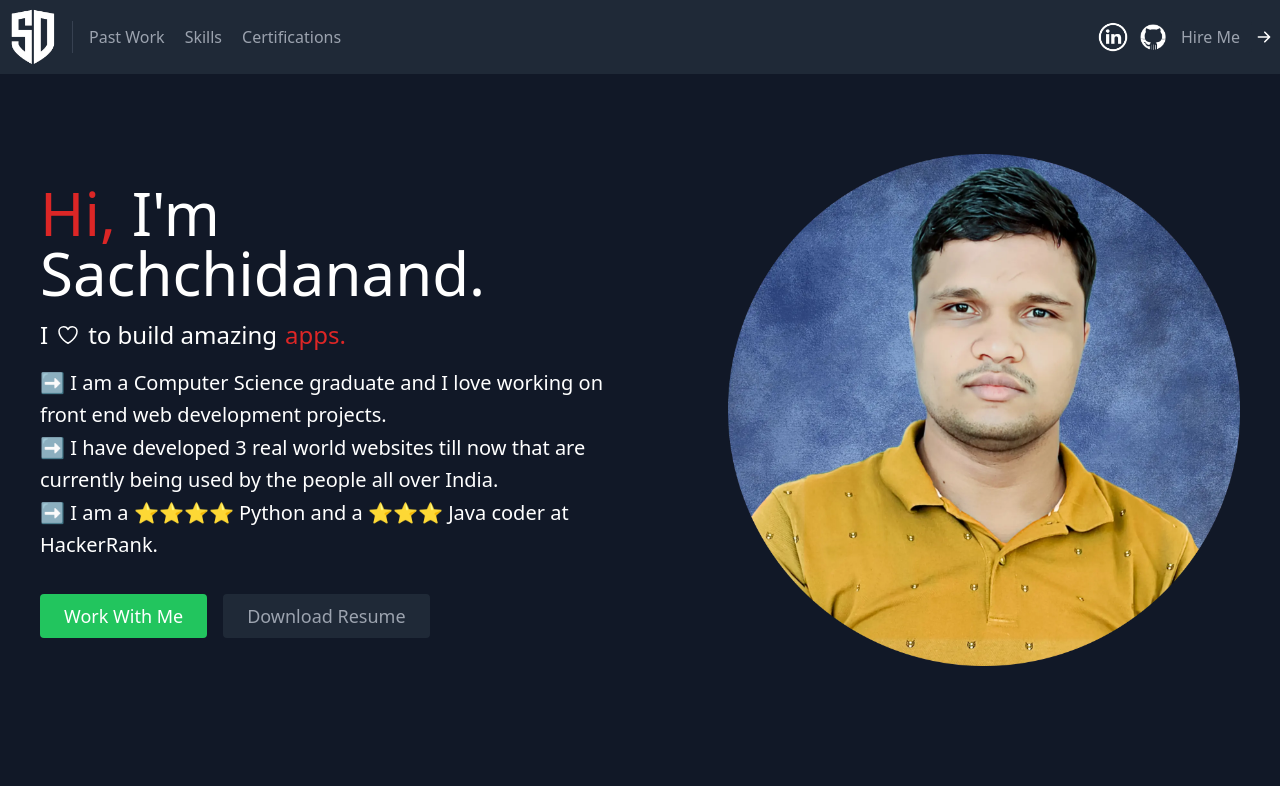
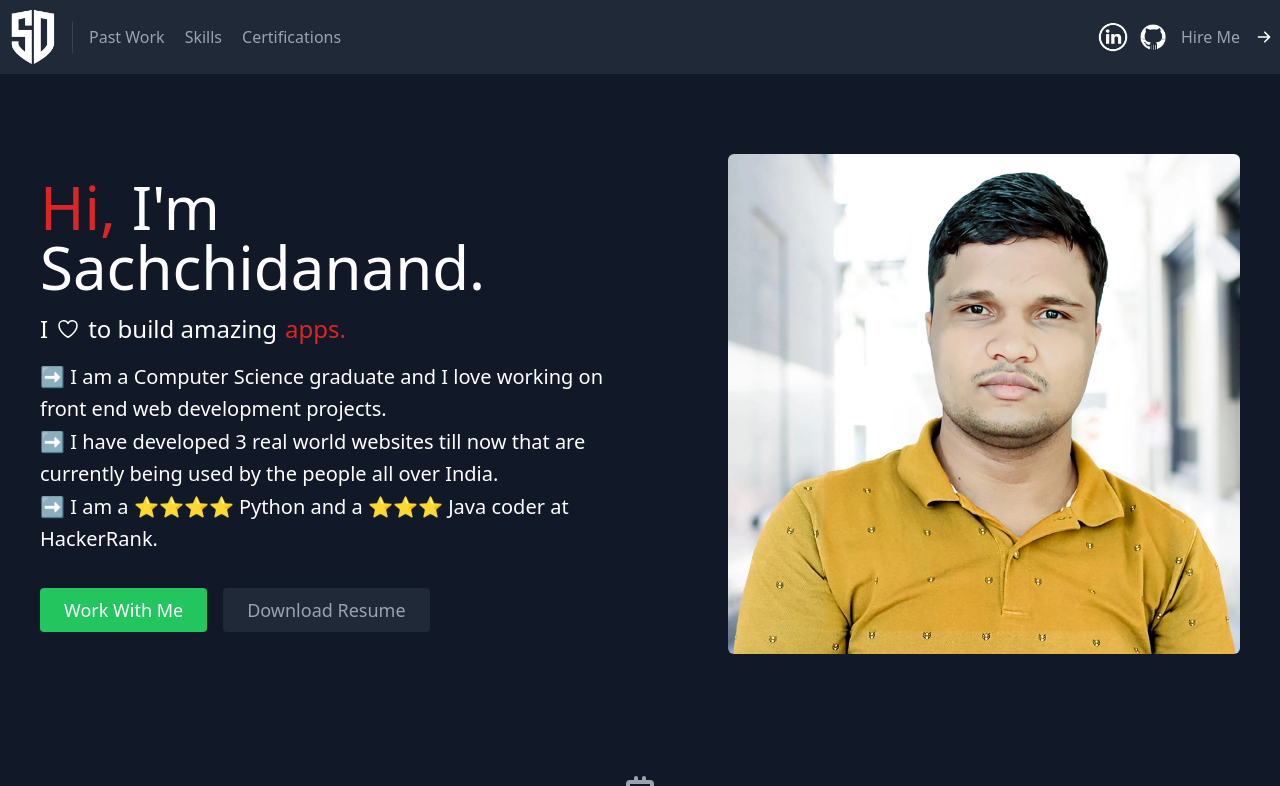
Before and after one commit to ErSndubey/Portfolio-2.0, a React (Create React App) app: page / in a window 1280 px wide. Shown: the top 786 px of the page. Built offline with nearby package versions, Linux system fonts and the light colour scheme.

Commit message:
profile photo update

```diff
--- a/src/components/About.js
+++ b/src/components/About.js
@@ -42,7 +42,7 @@
         </div>
         <div className="lg:max-w-lg lg:w-full md:w-2/3 w-5/6">
           <img
-            className="object-cover object-center rounded"
+            className="object-cover object-center rounded-md"
             alt="hero"
 
             src={dev}
```
Also changed, not shown: src/Images/dev.webp, src/Images/dev1.webp (added).
